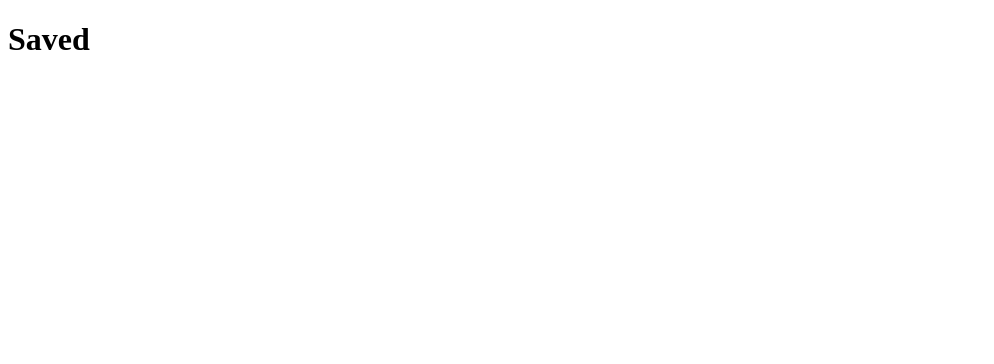
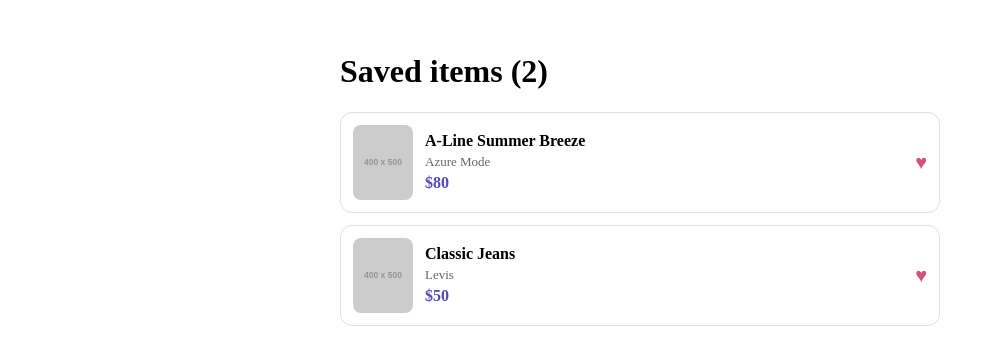
Before and after one commit to goldbergnik1993-cloud/fit-view-k8s, a React (Vite) app in the folder client/: page /saved in a window 1280 px wide. Shown: the top 364 px of the page, without its empty margins (0-994 px from the left). Built offline with nearby package versions, Linux system fonts and the light colour scheme.

Commit message:
feat: add Saved page with mock items

```diff
--- a/client/src/pages/Saved.tsx
+++ b/client/src/pages/Saved.tsx
@@ -1,7 +1,43 @@
+import { useNavigate } from 'react-router-dom';
+import { mockClothingItems } from '../data/mockClothing';
+
 const Saved = () => {
+  const navigate = useNavigate();
+  const savedItems = mockClothingItems.slice(0, 2);
+
   return (
-    <div>
-      <h1>Saved</h1>
+    <div style={{ padding: '24px', maxWidth: '600px', margin: '0 auto' }}>
+      <h1>Saved items ({savedItems.length})</h1>
+
+      <div style={{ display: 'flex', flexDirection: 'column', gap: '12px', marginTop: '16px' }}>
+        {savedItems.map(item => (
+          <div
+            key={item.id}
+            onClick={() => navigate(`/item/${item.id}`)}
+            style={{
+              display: 'flex',
+              gap: '12px',
+              alignItems: 'center',
+              padding: '12px',
+              border: '1px solid #e0e0e0',
+              borderRadius: '12px',
+              cursor: 'pointer',
+            }}
+          >
+            <img
+              src={item.imageUrl}
+              alt={item.name}
+              style={{ width: '60px', height: '75px', objectFit: 'cover', borderRadius: '8px' }}
+            />
+            <div style={{ flex: 1 }}>
+              <p style={{ fontWeight: 'bold', margin: '0 0 4px' }}>{item.name}</p>
+              <p style={{ color: '#666', fontSize: '13px', margin: '0 0 4px' }}>{item.brand}</p>
+              <p style={{ color: '#534AB7', fontWeight: 'bold', margin: 0 }}>${item.price}</p>
+            </div>
+            <span style={{ color: '#D4537E', fontSize: '20px' }}>♥</span>
+          </div>
+        ))}
+      </div>
     </div>
   );
 };
```
